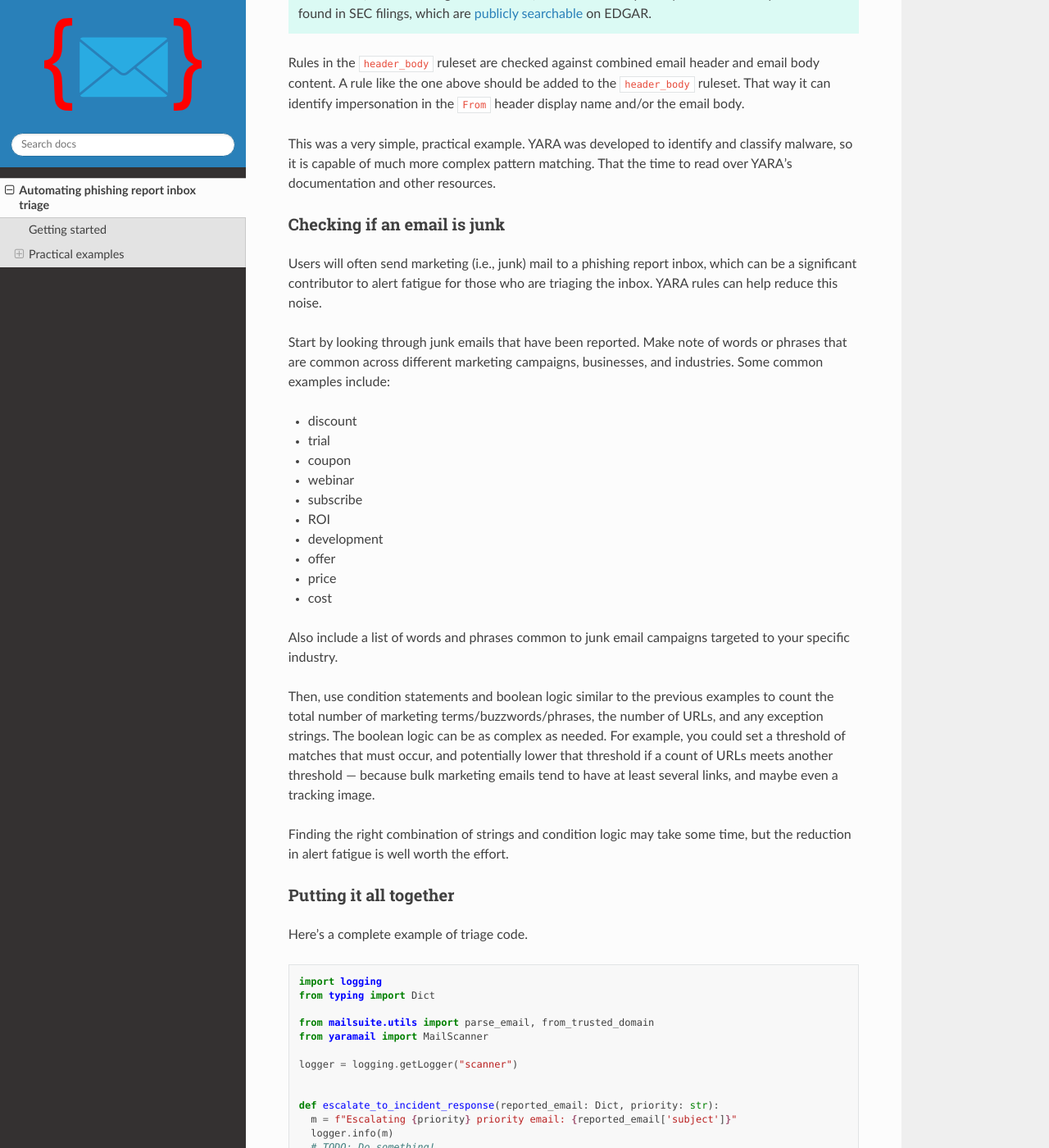
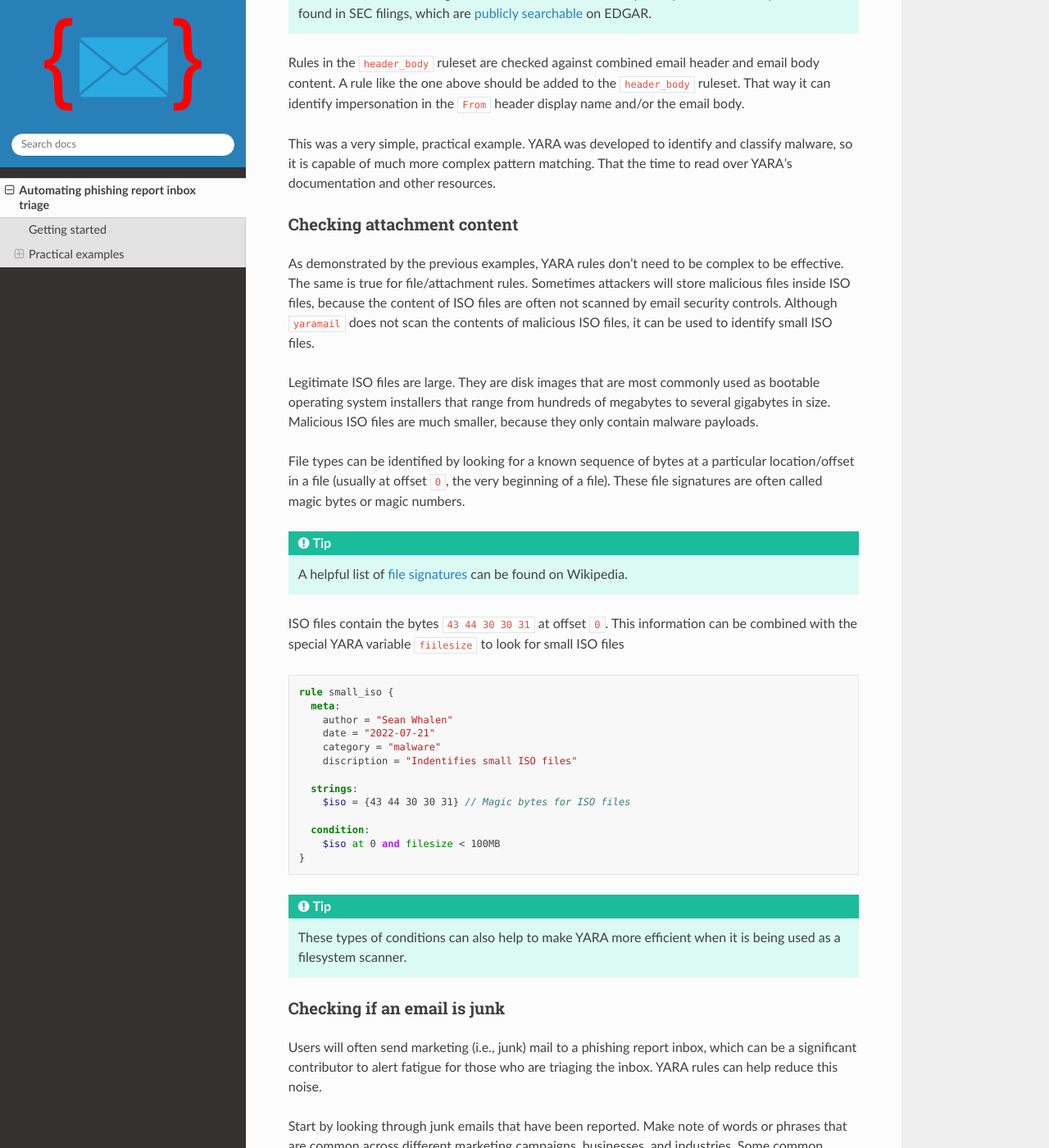
Before and after one commit to seanthegeek/yaramail, a Sphinx documentation site: the page built from docs/source/phishing.md, in a window 1280 px wide and 1400 px high, scrolled down 4249 px. Shown: the whole window at 82% size. Built offline with Sphinx 7.4.7 and the Read the Docs theme 2.0.0, drawn with Linux system fonts in a browser that asks for light colours; some of the changed text lies outside the part shown.

Commit message:
Add smalll_iso example to docs

````diff
--- a/docs/source/phishing.md
+++ b/docs/source/phishing.md
@@ -136,7 +136,7 @@ condition:
 }
 ```
 
-### Checking if an email is malicious
+### Checking for impersonation
 
 Impersonating a top executive is a classic social engineering technique. Even
 if a target organisation has fully implemented DMARC to prevent domain
@@ -220,12 +220,59 @@ publicly-traded US companies can be found in SEC filings, which are
 
 Rules in the `header_body` ruleset are checked against combined email header
 and email body content. A rule like the one above should be added to the
- `header_body` ruleset. That way it can identify impersonation in the `From`
+`header_body` ruleset. That way it can identify impersonation in the `From`
 header display name and/or the email body.
 
 This was a very simple, practical example. YARA was developed to identify and
 classify malware, so it is capable of much more complex pattern matching.
 That the time to read over YARA's documentation and other resources.
+
+### Checking attachment content
+
+As demonstrated by the previous examples, YARA rules don't need
+to be complex to be effective. The same is true for file/attachment rules.
+Sometimes attackers will store malicious files inside ISO files, because the
+content of ISO files are often not scanned by email security controls.
+Although `yaramail` does not scan the contents of malicious ISO files, it can
+be used to identify small ISO files.
+
+Legitimate ISO files are large. They are disk images that are most commonly
+used as bootable operating system installers that range from hundreds of
+megabytes to several gigabytes in size. Malicious ISO files are much
+smaller, because they only contain malware payloads.
+
+File types can be identified by looking for a known sequence of bytes at a
+particular location/offset in a file (usually at offset `0`, the very beginning
+of a file). These file signatures are often called magic bytes or magic
+numbers.
+
+```{tip}
+A helpful list of [file signatures][file signatures] can be found on Wikipedia.
+```
+ISO files contain the bytes `43 44 30 30 31` at offset `0`. This information
+can be combined with the special YARA variable `fiilesize` to look for small
+ISO files
+
+```yara
+rule small_iso {
+  meta:
+    author = "Sean Whalen"
+    date = "2022-07-21"
+    category = "malware"
+    discription = "Indentifies small ISO files"
+
+  strings:
+    $iso = {43 44 30 30 31} // Magic bytes for ISO files
+
+  condition:
+    $iso at 0 and filesize < 100MB
+}
+```
+
+```{tip}
+These types of conditions can also help to make YARA more efficient when it is
+being used as a filesystem scanner.
+```
 
 ### Checking if an email is junk
 
@@ -353,3 +400,5 @@ for email in emails:
 [parse_email]: https://seanthegeek.github.io/mailsuite/api.html#mailsuite.utils.parse_email
 [CyberChef]: https://github.com/gchq/CyberChef/releases
 [EDGAR]: https://www.sec.gov/edgar/searchedgar/companysearch.html
+[file signatures]: https://en.wikipedia.org/wiki/List_of_file_signatures
+[filesize]: https://yara.readthedocs.io/en/stable/writingrules.html#file-size
````
